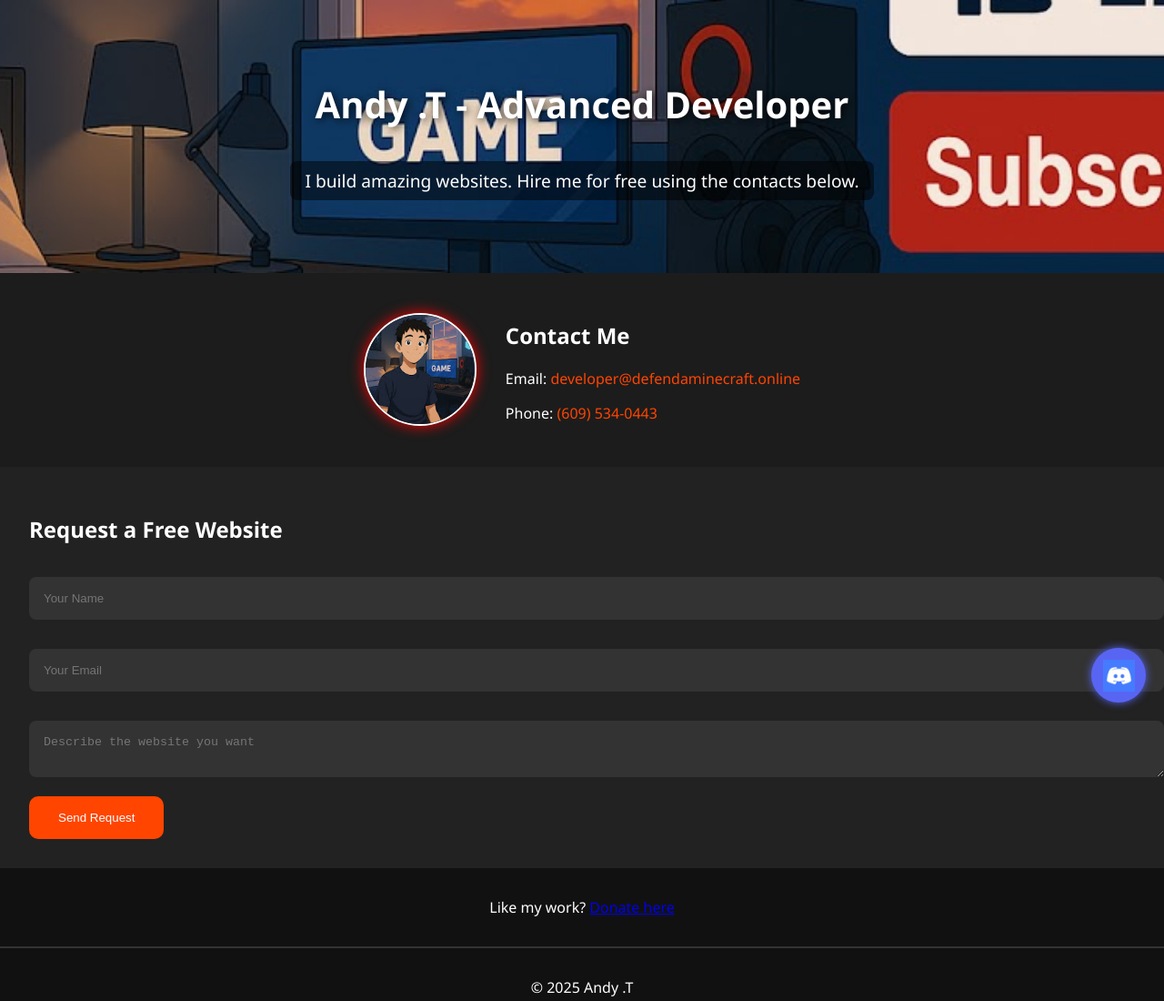
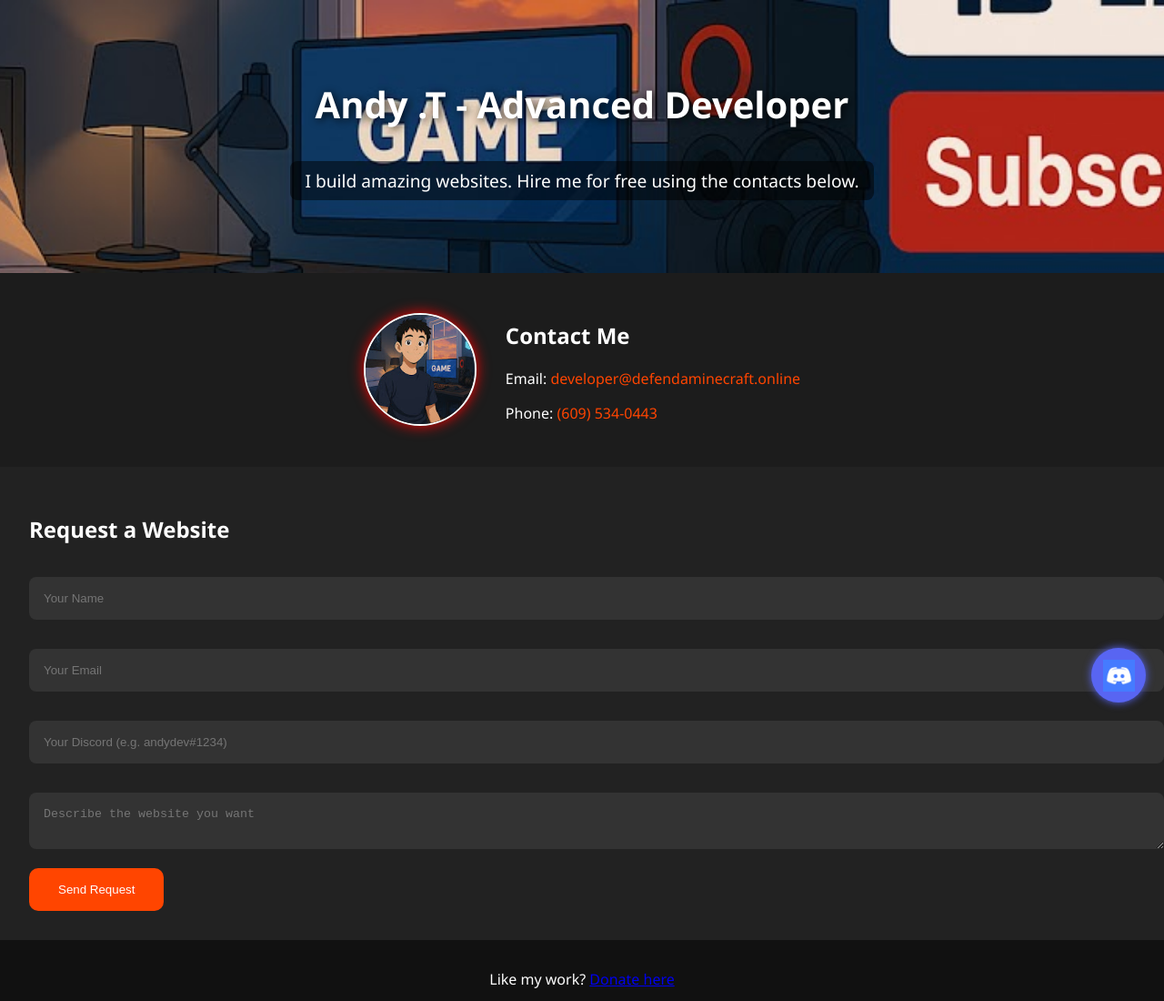
Before and after one commit to MaxYT5184/GetFreeWebsiteCoded, a plain HTML site: page index.html in a window 1280 px wide. Shown: the top 1100 px of the page at 91% size. Drawn offline with Linux system fonts and the light colour scheme.

Commit message:
Update index.html

```diff
--- a/index.html
+++ b/index.html
@@ -3,7 +3,7 @@
 <head>
   <meta charset="UTF-8" />
   <meta name="viewport" content="width=device-width, initial-scale=1.0"/>
-  <title>Andy .T - Hire Me to Build Your Website | Free!</title>
+  <title>Andy .T - Hire Me to Build Your Website | Free And Paid!</title>
   <link rel="stylesheet" href="style.css" />
 </head>
 <body>
@@ -22,14 +22,16 @@
   </section>
 
 <section class="order">
-    <h2>Request a Free Website</h2>
+  <h2>Request a Website</h2>
   <form action="https://formspree.io/f/mdkzaqpo" method="POST">
     <input type="text" name="name" placeholder="Your Name" required />
     <input type="email" name="email" placeholder="Your Email" required />
+    <input type="text" name="discord" placeholder="Your Discord (e.g. andydev#1234)" required />
     <textarea name="request" placeholder="Describe the website you want" required></textarea>
     <button type="submit">Send Request</button>
   </form>
 </section>
+
 
   <section class="donate-link">
     <p>Like my work? <a href="donate.html">Donate here</a></p>
```
Lines whose indentation alone changed are shown as unchanged.
